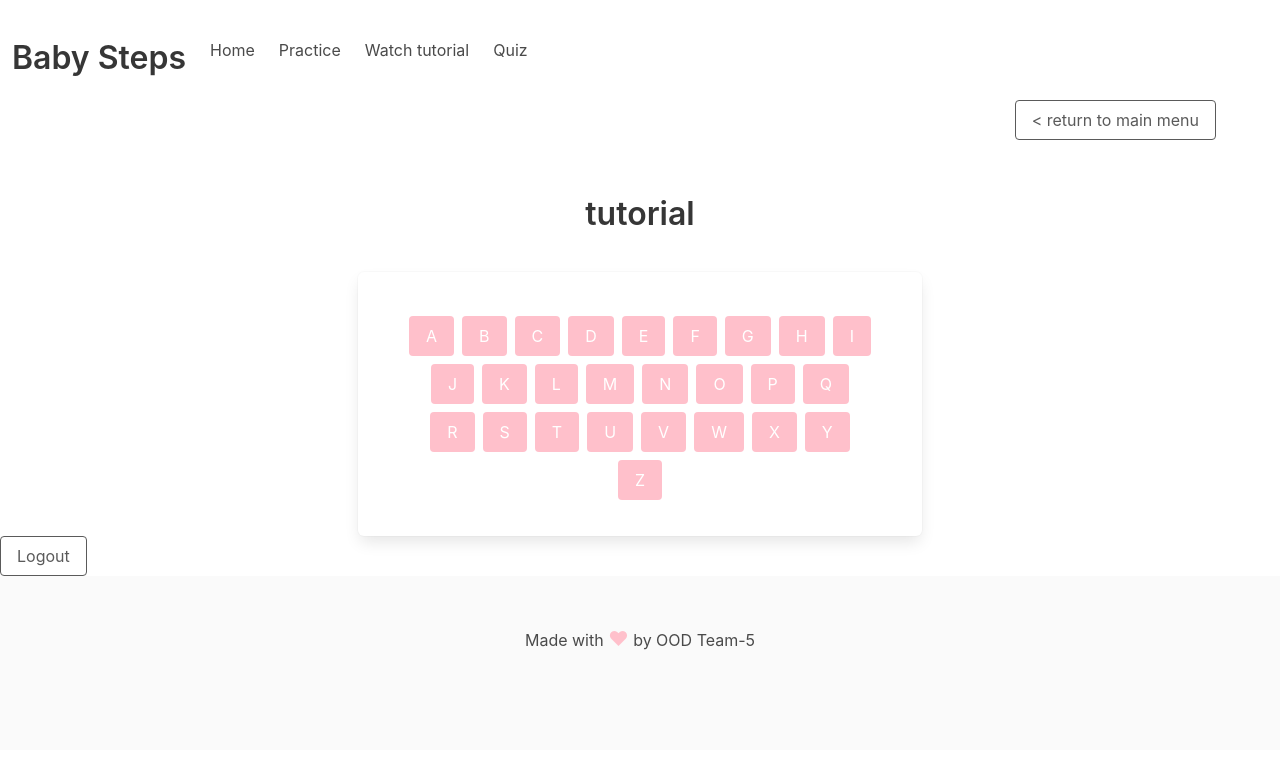
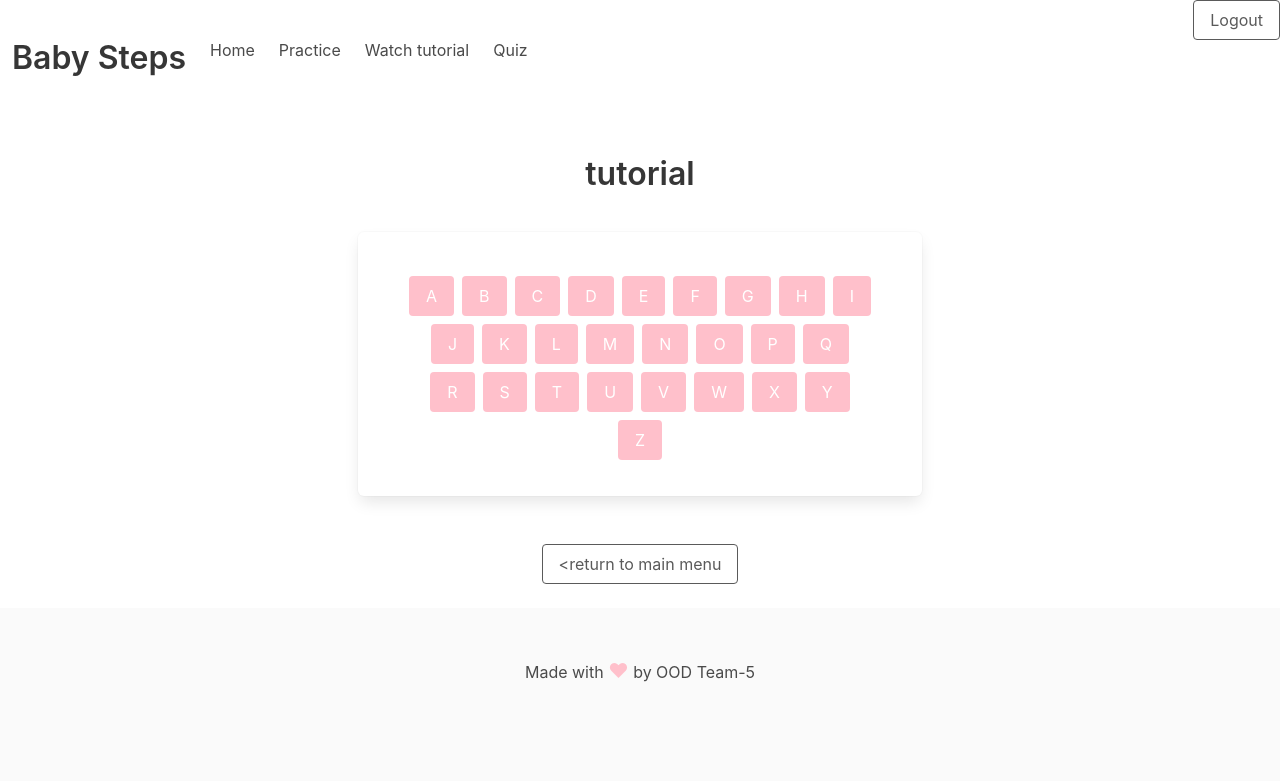
Before and after one commit to nanditavenkatesh/Baby-Steps, a Flask app: page /watch-tutorial in a window 1280 px wide. Shown: the top 781 px of the page. Run offline with Flask 3, Linux system fonts and the light colour scheme; some libraries are stand-ins or nearby versions.

Commit message:
frontend changes to make return to main manue and logout placment correct

```diff
--- a/static/index.js
+++ b/static/index.js
@@ -41,11 +41,11 @@ function startCanvas() {
 
   $('#canvas').mousedown(function (e) {
     paint = true
-    addClick(e.pageX - this.offsetLeft-117, e.pageY - this.offsetTop-92, false)
+    addClick(e.pageX - this.offsetLeft-115, e.pageY - this.offsetTop-95, false)
     drawCanvas()})
   $('#canvas').mousemove(function (e) {
     if (paint) {
-      addClick(e.pageX - this.offsetLeft - 117 , e.pageY - this.offsetTop - 92, true)
+      addClick(e.pageX - this.offsetLeft - 115 , e.pageY - this.offsetTop - 95, true)
       drawCanvas()
     }
   })
--- a/templates/base.html
+++ b/templates/base.html
@@ -13,7 +13,9 @@
     <script type="text/javascript" src="{{ url_for('static', filename='index.js') }}"></script>
     <link rel="stylesheet" href="{{ url_for('static', filename='bulma.css') }}">
 
-
+  <div style="float: right; clear: both; margin: 0; padding: 0;">
+            <a href="{{ url_for('logout') }}" class="button is-primary is-outlined">Logout</a>
+          </div>
   </head>
   <body>
     <nav class="navbar" role="navigation" aria-label="main navigation">
@@ -46,9 +48,6 @@
     <div class="container">
       {% block content %}{% endblock %}
     </div>
- <div>
-            <a href="{{ url_for('logout') }}" class="button is-primary is-outlined">Logout</a>
-          </div>
 
     <footer class="footer">
       <div class="content has-text-centered">
--- a/templates/watchtutorial.html
+++ b/templates/watchtutorial.html
@@ -5,11 +5,9 @@
     <link rel="stylesheet" href="{{ url_for('static', filename='bulma.css') }}">
 </head>
 
-<p  align = "right">
-        <a href="{{ url_for('index') }}" class="button is-primary is-outlined">&lt; return to main menu</a>
-      </p>
 <br>
 <div class="container">
+  <div align="center">
   <div class="columns is-centered">
     <div class="column is-half">
       <h1 class="title has-text-centered">tutorial</h1>
@@ -47,5 +45,11 @@
       </div>
     </div>
   </div>
+    <br>
+    <div align = "centre">
+       <a href="/" class="button is-primary is-outlined">&lt;return to main menu</a>
+    </div> <br>
+    </div>
+  </div>
 </div>
 {% endblock %}
```
Also changed, not shown: templates/addData.html (+5 -4 lines), templates/attemptQuiz.html (+5 -3 lines), templates/practice.html (+6 -5 lines).
